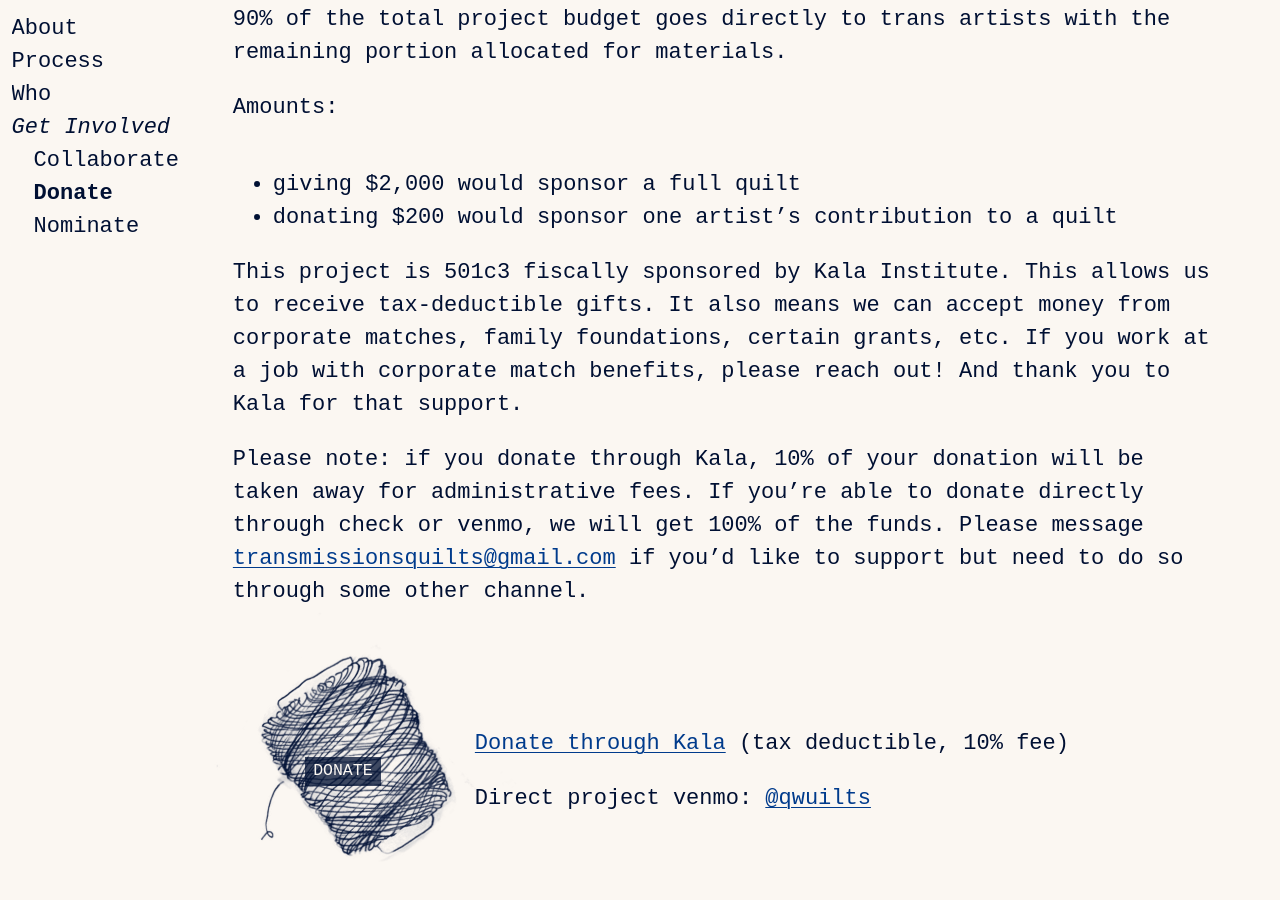
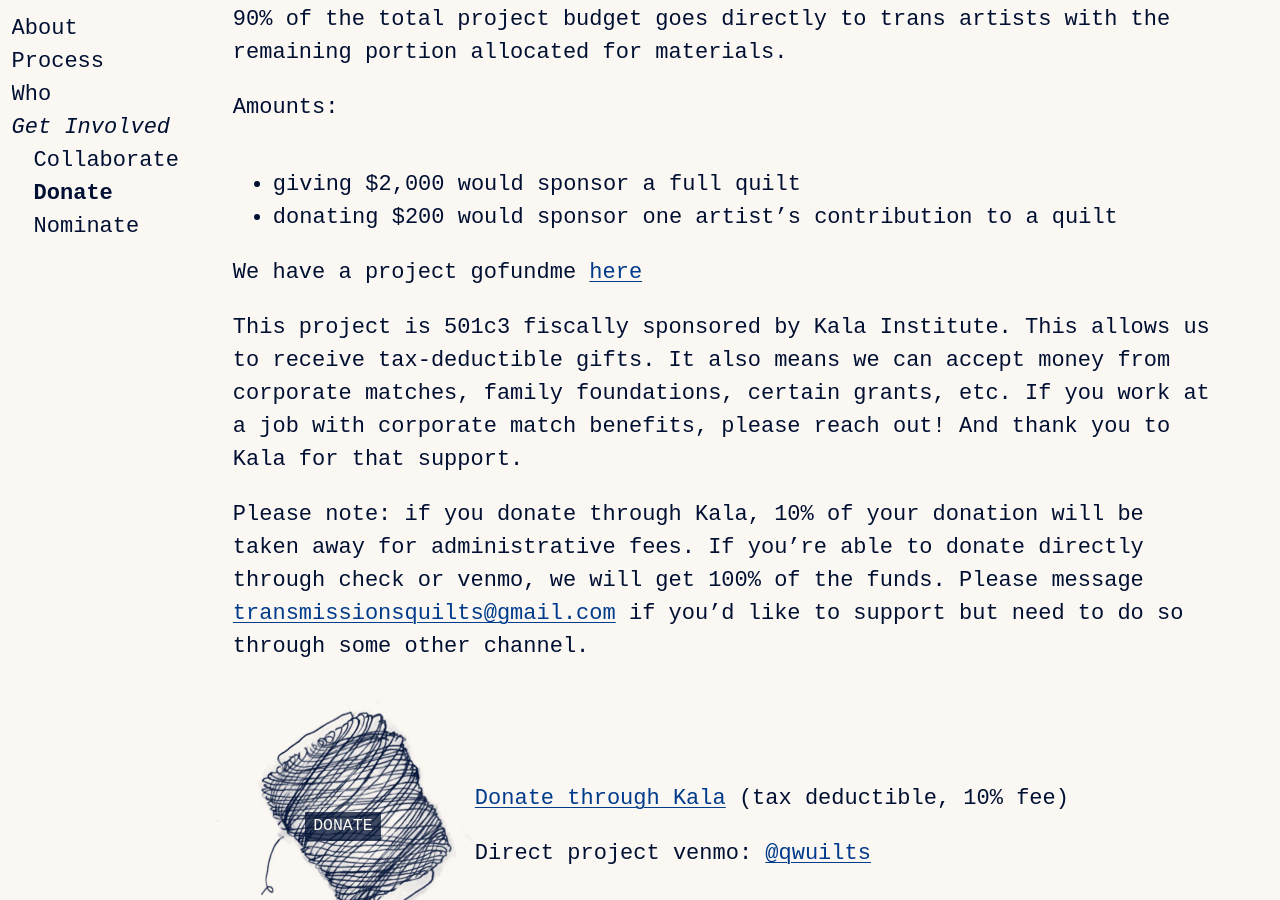
Before and after one commit to danieldickison/transmission-site, a Jekyll site: the page built from donate.markdown, in a window 1280 px wide and 900 px high, scrolled down 543 px. Built offline with Jekyll 4.4.1, drawn with Linux system fonts in a browser that asks for light colours; some web fonts are replaced; our own code applies the rules of GitHub Pages for plain Markdown files.

Commit message:
Update donate.markdown

```diff
--- a/donate.markdown
+++ b/donate.markdown
@@ -16,6 +16,8 @@ Amounts:
 * giving $2,000 would sponsor a full quilt
 * donating $200 would sponsor one artist’s contribution to a quilt
 
+We have a project gofundme [here](https://gofund.me/edaf178a)
+
 This project is 501c3 fiscally sponsored by Kala Institute. This allows us to receive tax-deductible gifts. It also means we can accept money from corporate matches, family foundations, certain grants, etc. If you work at a job with corporate match benefits, please reach out! And thank you to Kala for that support.
 
 Please note: if you donate through Kala, 10% of your donation will be taken away for administrative fees. If you’re able to donate directly through check or venmo, we will get 100% of the funds. Please message [{{site.email}}](mailto:{{ site.email }}) if you’d like to support but need to do so through some other channel.
```
